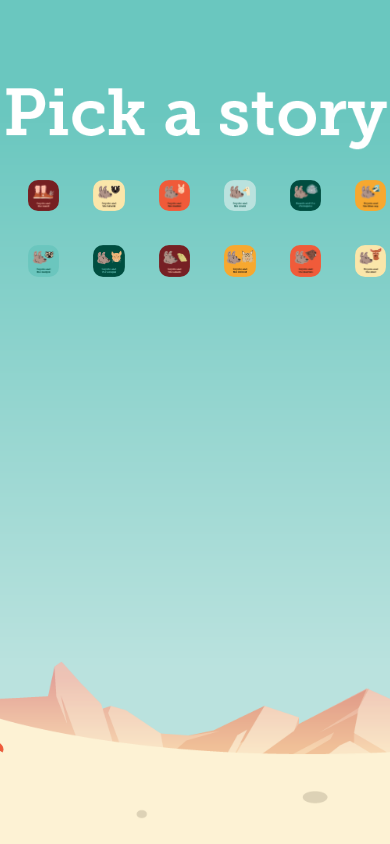
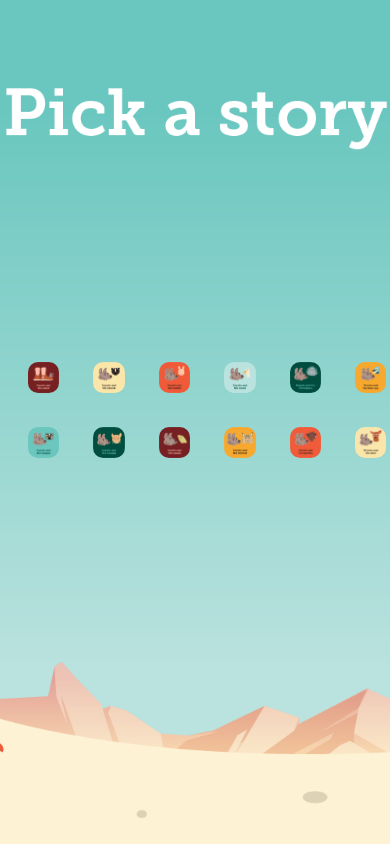
Before and after one commit to DevinMcDonald/gallupVideoPlayer, a React (Vite) app: page / in a window 390 px wide. Built offline with nearby package versions, Linux system fonts and the light colour scheme.

Commit message:
try to center videos

```diff
--- a/src/styles.css
+++ b/src/styles.css
@@ -58,9 +58,10 @@ p {
 }
 
 .home-panel {
-  padding-top: 25vh;
+  flex: 1;
   display: flex;
   flex-direction: column;
+  justify-content: center;
   gap: 18px;
   align-items: center;
 }
@@ -174,7 +175,7 @@ p {
   }
 
   .home-panel {
-    padding-top: 18vh;
+    justify-content: center;
   }
 
   .video-thumb {
```
